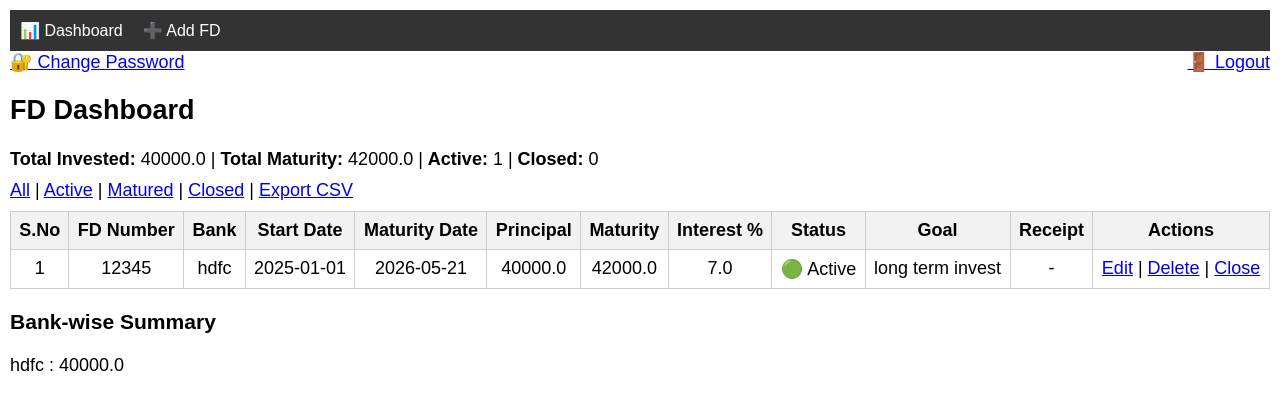
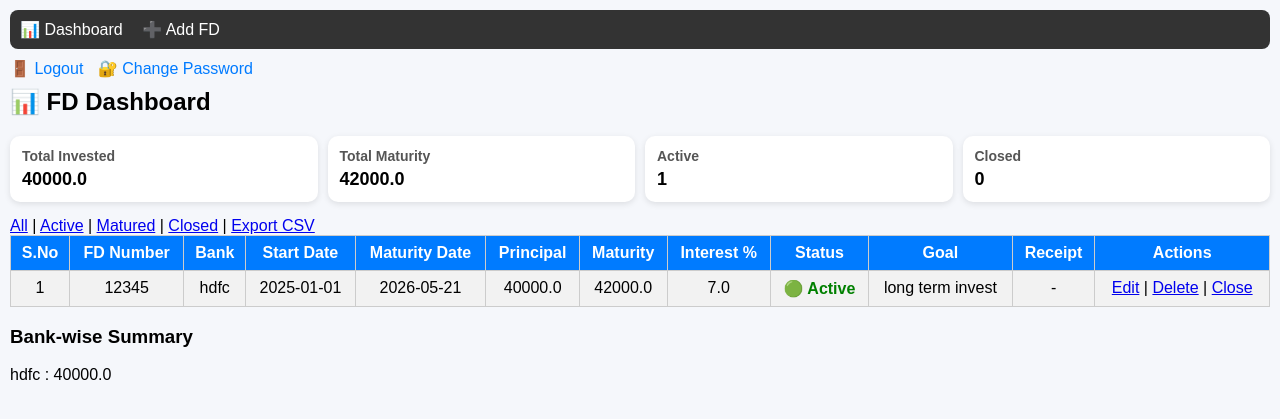
Before and after one commit to agrawalgajendra2019-max/fd-tracker, a Flask app: page /investments in a window 1280 px wide. Shown: the top 419 px of the page. Run offline with Flask 3, Linux system fonts and the light colour scheme; a user stored in the database is signed in.

Commit message:
upgrade dashboard UI

```diff
--- a/templates/dashboard.html
+++ b/templates/dashboard.html
@@ -3,37 +3,82 @@
 <head>
     <title>FD Dashboard</title>
 
-    <!-- ✅ VERY IMPORTANT FOR MOBILE -->
     <meta name="viewport" content="width=device-width, initial-scale=1">
 
     <style>
         body {
             font-family: Arial;
-            font-size: 18px;
-            margin: 10px;
+            background: #f5f7fb;
+            margin: 0;
+            padding: 10px;
         }
 
+        h2 {
+            margin-top: 10px;
+        }
+
+        /* NAVBAR */
         .navbar {
             background: #333;
             padding: 10px;
+            border-radius: 8px;
         }
 
         .navbar a {
             color: white;
             margin-right: 15px;
             text-decoration: none;
-            font-size: 16px;
         }
 
-        .summary {
+        /* TOP ACTIONS */
+        .top-actions {
             margin-top: 10px;
-            margin-bottom: 10px;
+        }
+
+        .top-actions a {
+            margin-right: 10px;
+            text-decoration: none;
+            color: #007bff;
+        }
+
+        /* CARDS */
+        .card-container {
+            display: grid;
+            grid-template-columns: repeat(auto-fit, minmax(150px, 1fr));
+            gap: 10px;
+            margin: 15px 0;
+        }
+
+        .card {
+            background: white;
+            padding: 12px;
+            border-radius: 10px;
+            box-shadow: 0 2px 6px rgba(0,0,0,0.1);
+        }
+
+        .card h4 {
+            margin: 0;
+            font-size: 14px;
+            color: #555;
+        }
+
+        .card p {
+            font-size: 18px;
+            font-weight: bold;
+            margin: 5px 0 0;
+        }
+
+        /* TABLE */
+        .table-container {
+            overflow-x: auto;
         }
 
         table {
             border-collapse: collapse;
             width: 100%;
-            min-width: 900px; /* ✅ keeps table readable */
+            min-width: 900px;
+            background: white;
+            border-radius: 10px;
         }
 
         th, td {
@@ -43,12 +88,19 @@
         }
 
         th {
+            background: #007bff;
+            color: white;
+        }
+
+        tr:nth-child(even) {
             background: #f2f2f2;
         }
 
-        .table-container {
-            overflow-x: auto; /* ✅ enables horizontal scroll on phone */
-        }
+        /* STATUS COLORS */
+        .active { color: green; font-weight: bold; }
+        .matured { color: red; font-weight: bold; }
+        .soon { color: orange; font-weight: bold; }
+        .closed { color: black; font-weight: bold; }
     </style>
 </head>
 
@@ -60,17 +112,35 @@
     <a href="/test">➕ Add FD</a>
 </div>
 
-<a href="/logout" style="float:right;">🚪 Logout</a>
-<a href="/change_password">🔐 Change Password</a>
+<!-- 🔷 TOP ACTIONS -->
+<div class="top-actions">
+    <a href="/logout">🚪 Logout</a>
+    <a href="/change_password">🔐 Change Password</a>
+</div>
 
-<h2>FD Dashboard</h2>
+<h2>📊 FD Dashboard</h2>
 
-<!-- 🔷 SUMMARY -->
-<div class="summary">
-    <b>Total Invested:</b> {{total_invested}} |
-    <b>Total Maturity:</b> {{total_maturity}} |
-    <b>Active:</b> {{active_count}} |
-    <b>Closed:</b> {{closed_count}}
+<!-- 🔷 SUMMARY CARDS -->
+<div class="card-container">
+    <div class="card">
+        <h4>Total Invested</h4>
+        <p>{{total_invested}}</p>
+    </div>
+
+    <div class="card">
+        <h4>Total Maturity</h4>
+        <p>{{total_maturity}}</p>
+    </div>
+
+    <div class="card">
+        <h4>Active</h4>
+        <p>{{active_count}}</p>
+    </div>
+
+    <div class="card">
+        <h4>Closed</h4>
+        <p>{{closed_count}}</p>
+    </div>
 </div>
 
 <!-- 🔷 FILTERS -->
@@ -113,13 +183,13 @@
 
         <td>
             {% if maturity_status(i) == "Matured" %}
-                🔴 Matured
+                <span class="matured">🔴 Matured</span>
             {% elif maturity_status(i) == "Maturing Soon" %}
-                🟡 Soon
+                <span class="soon">🟡 Soon</span>
             {% elif maturity_status(i) == "Closed" %}
-                ⚫ Closed
+                <span class="closed">⚫ Closed</span>
             {% else %}
-                🟢 Active
+                <span class="active">🟢 Active</span>
             {% endif %}
         </td>
 
@@ -132,6 +202,7 @@
                 -
             {% endif %}
         </td>
+
         <td>
             <a href="/edit/{{i.id}}">Edit</a> |
             <a href="/delete/{{i.id}}" onclick="return confirm('Delete this FD?')">Delete</a> |
```
